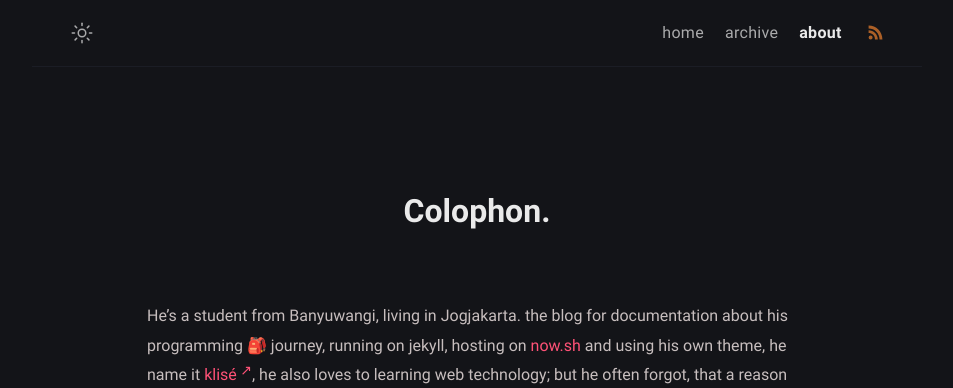
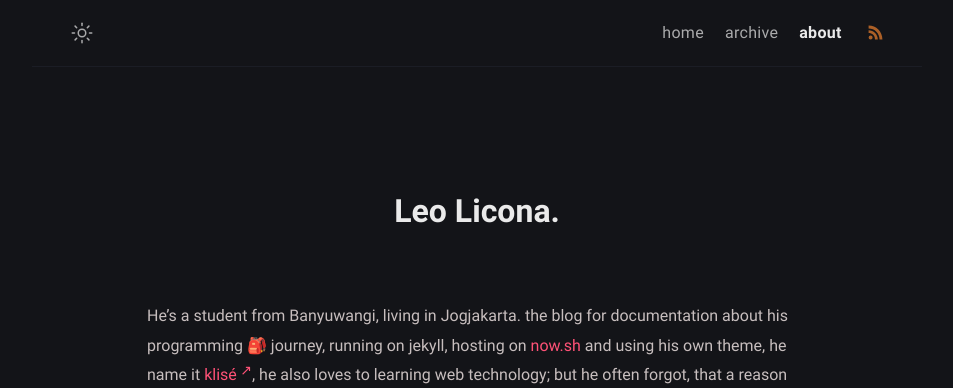
Before and after one commit to stackbit-projects/devleoblog-2dc75, a Jekyll site: the page built from about.md, in a window 1280 px wide. Shown: the top 388 px of the page, without its empty margins (163-1116 px from the left). Built offline with Jekyll 4.4.1, drawn with Linux system fonts in a browser that asks for light colours.

Commit message:
about.md: changed

```diff
--- a/about.md
+++ b/about.md
@@ -1,5 +1,5 @@
 ---
-title: Colophon
+title: Leo Licona
 permalink: /about/
 layout: page
 excerpt: Hello peeps, I'm student of computer science from Banyuwangi, living in Jogjakarta. This blog for documentation about my programming journey, running on jekyll, hosting on netlify and using my own simple theme.
```
